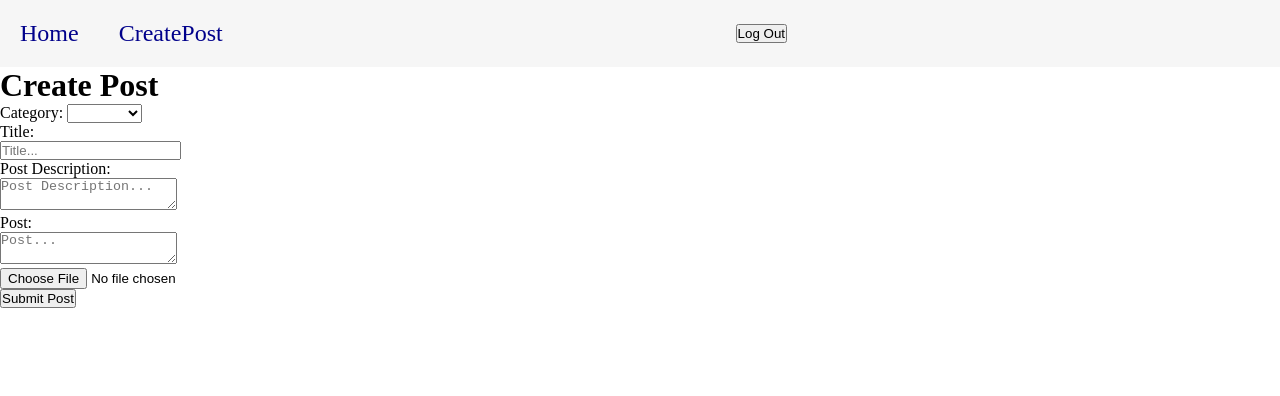
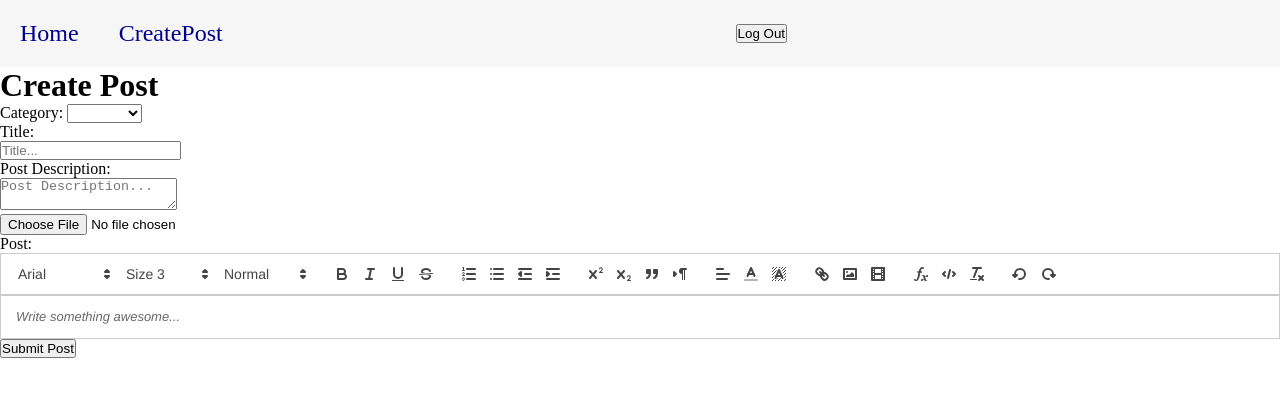
Before and after one commit to ChrisGachuhi/FullTimeNewsBlog, a React (Vite) app: page /CreatePost in a window 1280 px wide. Shown: the top 396 px of the page. Built offline with nearby package versions, Linux system fonts and the light colour scheme; no server answers; sample sign-in values are in the browser's storage.

Commit message:
Changes to document ID to FirebaseDocID

```diff
--- a/package.json
+++ b/package.json
@@ -15,6 +15,7 @@
     "react": "^18.2.0",
     "react-bootstrap": "^2.8.0",
     "react-dom": "^18.2.0",
+    "react-quill": "^2.0.0",
     "react-router": "^6.14.2",
     "react-router-dom": "^6.14.2",
     "uuid": "^9.0.0"
--- a/src/App.jsx
+++ b/src/App.jsx
@@ -44,7 +44,7 @@
         <Route path="/" element={<Home isAuth={isAuth} imageLocation={imageLocation} />} />
         <Route path="/Login" element={<Login setIsAuth={setIsAuth} />} />
         <Route path="/CreatePost" element={<CreatePost isAuth={isAuth} setImageLocation={setImageLocation} />} />
-        <Route path="/Article" element={<Article/>} />
+        <Route path="/Article/:id" element={<Article/>} />
       </Routes>
     </BrowserRouter>
   );
--- a/src/Pages/Article.jsx
+++ b/src/Pages/Article.jsx
@@ -1,6 +1,60 @@
+import { collection, doc, getDocs, query, where } from "firebase/firestore";
+import { useEffect, useState } from "react";
+import { db } from "../firebaseConfig";
+import { useParams } from "react-router-dom";
 
 function Article() {
+  const [article, setArticle] = useState(null);
 
+  const { id } = useParams()
+  // console.log(id)
+
+  useEffect(() => {
+
+    const getArticle = async () => {
+      const articleDoc = query(collection(db, "BlogPosts"), where("docKey", "==", id))
+      let articleItem = []
+
+      const querySnapshot = await getDocs(articleDoc)
+
+      querySnapshot.forEach((articleDoc) => {
+        articleItem.push({ ...articleDoc.data(), id: doc.id });
+        setArticle([...articleItem])
+        // console.log(article)
+      })
+
+    }
+    getArticle()
+  },[])
+
+  return (
+    <div className="HomePage">
+      <div className="BlogList">
+        {article.map((articleItem) => (
+          <div className="postItem" key={articleItem.docKey}>
+            <div
+              className="postImage"
+              style={{ backgroundImage: `url(${articleItem.imageURL})` }}
+            ></div>
+
+            <div className="postPreview">
+              <div className="postHeader">
+                <h1>{articleItem.title}</h1>
+              </div>
+
+              <div className="postBody">
+                <p>{articleItem.postDescription}</p>
+              </div>
+              <div className="postAuthor">
+                <h3>By: {articleItem.author.name}</h3>
+                <h4>{articleItem.author.timestamp}</h4>
+              </div>
+            </div>
+          </div>
+        ))}
+      </div>
+    </div>
+  );
 }
 
 export default Article;
--- a/src/Pages/CreatePost.jsx
+++ b/src/Pages/CreatePost.jsx
@@ -7,12 +7,20 @@
 import { getDownloadURL, ref, uploadBytes } from "firebase/storage";
 import { v4 } from "uuid";
 
+import ReactQuill from "react-quill";
+import EditorToolbar, { modules, formats } from "./EditorToolbar";
+import "react-quill/dist/quill.snow.css";
+
 function CreatePost({ isAuth, setImageLocation }) {
   const [title, setTitle] = useState("");
   const [category, setCategory] = useState("");
   const [postDescription, setPostDescription] = useState("");
-  const [postText, setPostText] = useState("");
   const [image, setImage] = useState();
+
+  const [postText, setPostText] = useState({value: null});
+  const handlePostText = value => {
+    setPostText({value})
+  }
 
   const postCollectionRef = collection(db, "BlogPosts");
 
@@ -64,17 +72,16 @@
           var timestamp =
             "Posted: " + new Date().today() + " at: " + new Date().timeNow();
 
-          var x = function uuidv4() {
-            return ([1e7] + -1e3 + -4e3 + -8e3 + -1e11).replace(/[018]/g, (c) =>
-              (
-                c ^
-                (crypto.getRandomValues(new Uint8Array(1))[0] & (15 >> (c / 4)))
-              ).toString(16)
-            );
-          };
+          // var x = function uuidv4() {
+          //   return ([1e7] + -1e3 + -4e3 + -8e3 + -1e11).replace(/[018]/g, (c) =>
+          //     (
+          //       c ^
+          //       (crypto.getRandomValues(new Uint8Array(1))[0] & (15 >> (c / 4)))
+          //     ).toString(16)
+          //   );
+          // };
 
           await addDoc(postCollectionRef, {
-            docKey: x(),
             category,
             title,
             postDescription,
@@ -82,7 +89,7 @@
             imageURL,
             author: {
               name: auth.currentUser.displayName,
-              id: auth.currentUser.uid,
+              authorId: auth.currentUser.uid,
               timestamp,
             },
           })
@@ -147,22 +154,25 @@
         </div>
 
         <div className="inputGroup">
-          <label htmlFor="">Post: </label> <br />
-          <textarea
-            type="text"
-            placeholder="Post..."
-            onChange={(event) => {
-              setPostText(event.target.value);
-            }}
-          />
-        </div>
-
-        <div className="inputGroup">
           <input
             type="file"
             onChange={(event) => {
               setImage(event.target.files[0]);
             }}
+          />
+        </div>
+
+        <div className="text-editor">
+          <label htmlFor="">Post: </label> <br />
+
+          <EditorToolbar />
+          <ReactQuill
+            value={postText.value}
+            theme="snow"
+            onChange={handlePostText}
+            placeholder={"Write something awesome..."}
+            modules={modules}
+            formats={formats}
           />
         </div>
 
--- /dev/null
+++ b/src/Pages/EditorToolbar.jsx
@@ -0,0 +1,159 @@
+import React from "react";
+import { Quill } from "react-quill";
+
+// Custom Undo button icon component for Quill editor. You can import it directly
+// from 'quill/assets/icons/undo.svg' but I found that a number of loaders do not
+// handle them correctly
+const CustomUndo = () => (
+  <svg viewBox="0 0 18 18">
+    <polygon className="ql-fill ql-stroke" points="6 10 4 12 2 10 6 10" />
+    <path
+      className="ql-stroke"
+      d="M8.09,13.91A4.6,4.6,0,0,0,9,14,5,5,0,1,0,4,9"
+    />
+  </svg>
+);
+
+// Redo button icon component for Quill editor
+const CustomRedo = () => (
+  <svg viewBox="0 0 18 18">
+    <polygon className="ql-fill ql-stroke" points="12 10 14 12 16 10 12 10" />
+    <path
+      className="ql-stroke"
+      d="M9.91,13.91A4.6,4.6,0,0,1,9,14a5,5,0,1,1,5-5"
+    />
+  </svg>
+);
+
+// Undo and redo functions for Custom Toolbar
+function undoChange() {
+  this.quill.history.undo();
+}
+function redoChange() {
+  this.quill.history.redo();
+}
+
+// Add sizes to whitelist and register them
+const Size = Quill.import("formats/size");
+Size.whitelist = ["extra-small", "small", "medium", "large"];
+Quill.register(Size, true);
+
+// Add fonts to whitelist and register them
+const Font = Quill.import("formats/font");
+Font.whitelist = [
+  "arial",
+  "comic-sans",
+  "courier-new",
+  "georgia",
+  "helvetica",
+  "lucida",
+];
+Quill.register(Font, true);
+
+// Modules object for setting up the Quill editor
+export const modules = {
+  toolbar: {
+    container: "#toolbar",
+    handlers: {
+      undo: undoChange,
+      redo: redoChange,
+    },
+  },
+  history: {
+    delay: 500,
+    maxStack: 100,
+    userOnly: true,
+  },
+};
+
+// Formats objects for setting up the Quill editor
+export const formats = [
+  "header",
+  "font",
+  "size",
+  "bold",
+  "italic",
+  "underline",
+  "align",
+  "strike",
+  "script",
+  "blockquote",
+  "background",
+  "list",
+  "bullet",
+  "indent",
+  "link",
+  "image",
+  "color",
+  "code-block",
+];
+
+// Quill Toolbar component
+export const QuillToolbar = () => (
+  <div id="toolbar">
+    <span className="ql-formats">
+      <select className="ql-font" defaultValue="arial">
+        <option value="arial">Arial</option>
+        <option value="comic-sans">Comic Sans</option>
+        <option value="courier-new">Courier New</option>
+        <option value="georgia">Georgia</option>
+        <option value="helvetica">Helvetica</option>
+        <option value="lucida">Lucida</option>
+      </select>
+      <select className="ql-size" defaultValue="medium">
+        <option value="extra-small">Size 1</option>
+        <option value="small">Size 2</option>
+        <option value="medium">Size 3</option>
+        <option value="large">Size 4</option>
+      </select>
+      <select className="ql-header" defaultValue="3">
+        <option value="1">Heading</option>
+        <option value="2">Subheading</option>
+        <option value="3">Normal</option>
+      </select>
+    </span>
+    <span className="ql-formats">
+      <button className="ql-bold" />
+      <button className="ql-italic" />
+      <button className="ql-underline" />
+      <button className="ql-strike" />
+    </span>
+    <span className="ql-formats">
+      <button className="ql-list" value="ordered" />
+      <button className="ql-list" value="bullet" />
+      <button className="ql-indent" value="-1" />
+      <button className="ql-indent" value="+1" />
+    </span>
+    <span className="ql-formats">
+      <button className="ql-script" value="super" />
+      <button className="ql-script" value="sub" />
+      <button className="ql-blockquote" />
+      <button className="ql-direction" />
+    </span>
+    <span className="ql-formats">
+      <select className="ql-align" />
+      <select className="ql-color" />
+      <select className="ql-background" />
+    </span>
+    <span className="ql-formats">
+      <button className="ql-link" />
+      <button className="ql-image" />
+      <button className="ql-video" />
+    </span>
+    <span className="ql-formats">
+      <button className="ql-formula" />
+      <button className="ql-code-block" />
+      <button className="ql-clean" />
+    </span>
+    <span className="ql-formats">
+      <button className="ql-undo">
+        <CustomUndo />
+      </button>
+      <button className="ql-redo">
+        <CustomRedo />
+      </button>
+    </span>
+  </div>
+);
+
+export default QuillToolbar;
```
Also changed, not shown: src/App.css (+10 -0 lines), src/Pages/Home.jsx (+23 -22 lines), src/Pages/TextEditor.jsx (added), 1 other file (tests, documents, lock files or other folders).
